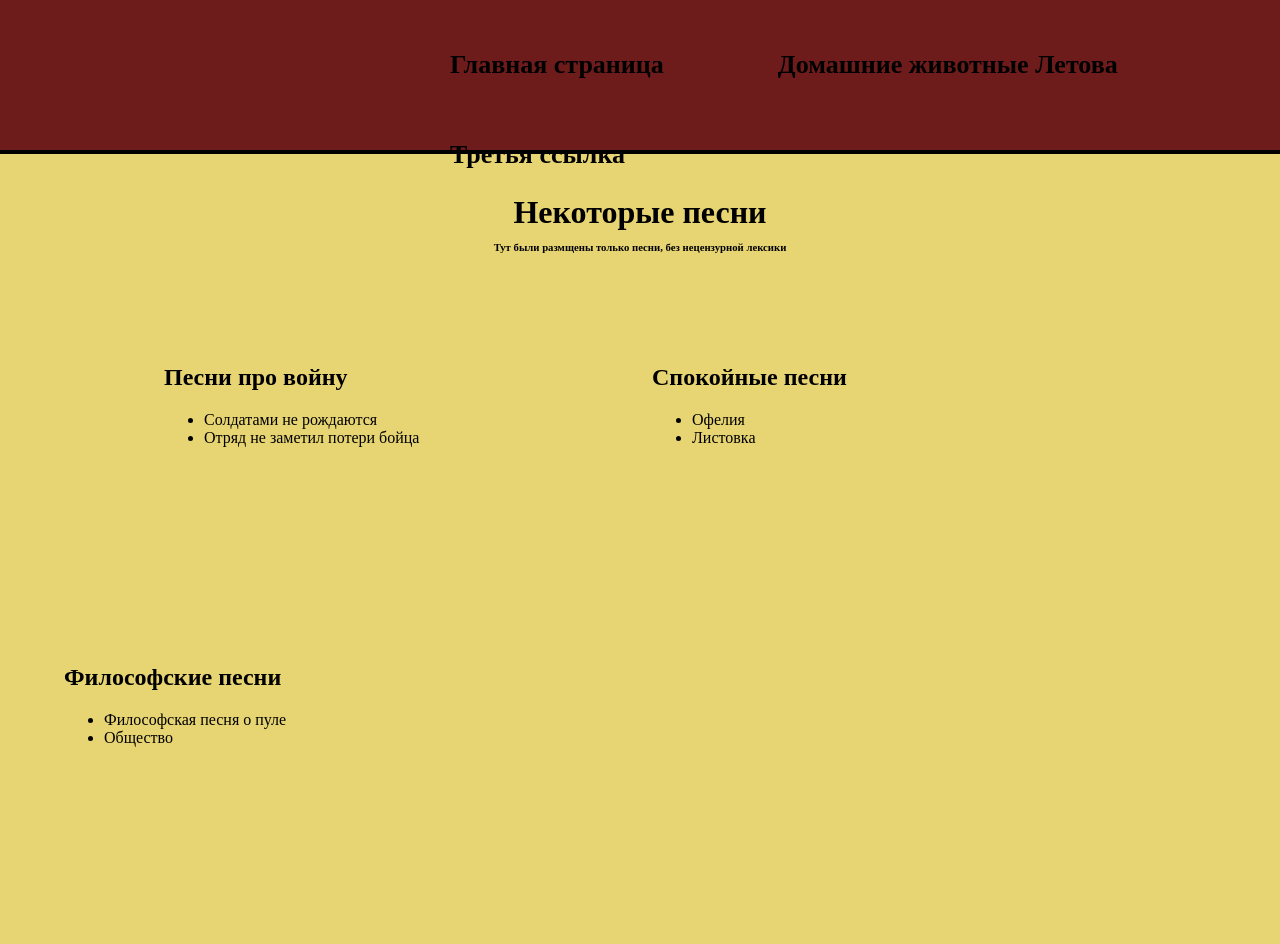
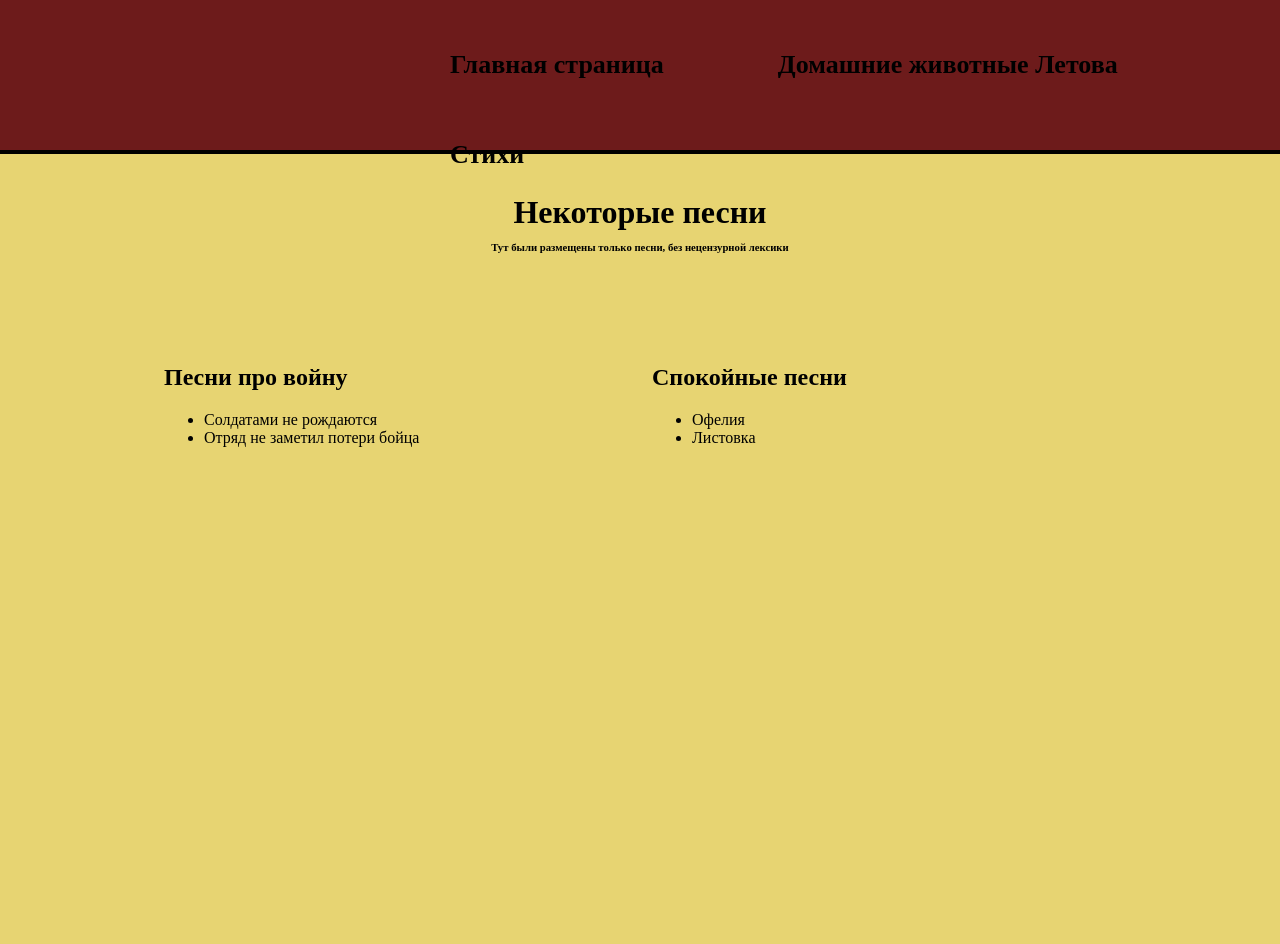
Before and after one commit to demin1078/University, a plain HTML site: page сайт/poems.html in a window 1280 px wide. After the commit the page ends 800 px from the top, so only its background shows below. Drawn offline with Linux system fonts and the light colour scheme.

Commit message:
Update poems.html

```diff
--- a/сайт/poems.html
+++ b/сайт/poems.html
@@ -6,20 +6,21 @@
     <meta http-equiv="X-UA-Compatible" content="ie=edge">
     <link href="poems.css" rel="stylesheet">
     <title>Document</title>
+<body>
+	<div id=wrap>
    <div id = "header" >
         <ul id = "liHead">
             <li><a href ="main.html">Главная страница</a></li>
             <li><a href ="#"> Домашние животные Летова</a></li>
-            <li><a href ="#">Третья ссылка</a></li>
+            <li><a href ="#">Стихи</a></li>
 
         </ul>
     </div>
 	<div id="main">
 	<div id = "title">
 		<h1>Некоторые песни </h1>
-		<h6>Тут были размщены только песни, без нецензурной лексики</h6>
+		<h6>Тут были размещены только песни, без нецензурной лексики</h6>
 	</div>
-
 	<div id = "warSong" class = "kindsPoems">
 		<h2>Песни про войну</h2>
 		<ul>
@@ -34,13 +35,6 @@
 			<li>Листовка</li>
 		</ul>
 	</div>
-	<div id ="philSong" class = "kindsPoems">
-		<h2>Философские песни</h2>
-		<ul>
-			<li>Философская песня о пуле</li>
-			<li>Общество</li>
-		<ul>
-	</div>
 	</div>
 </head>
 </body>
```
